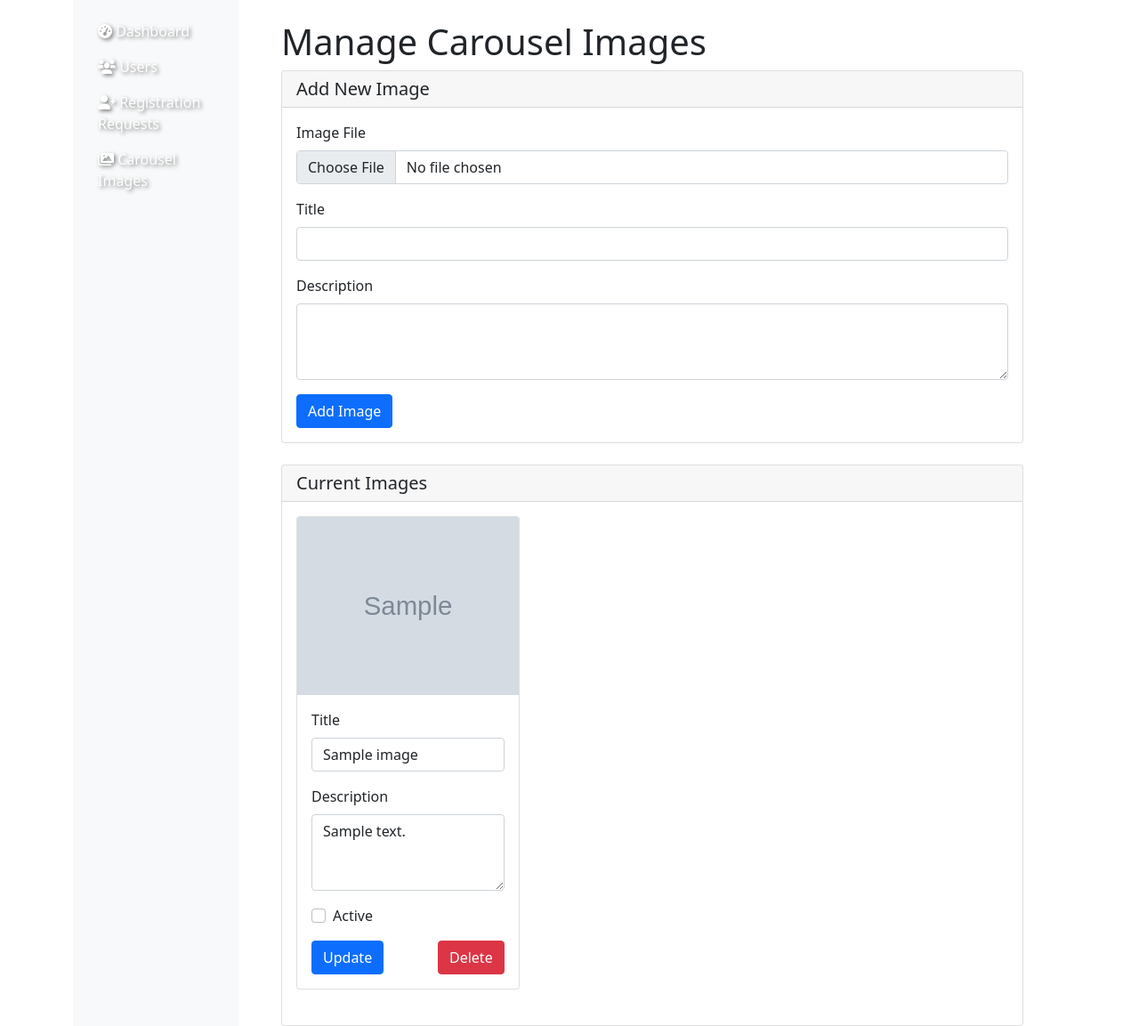
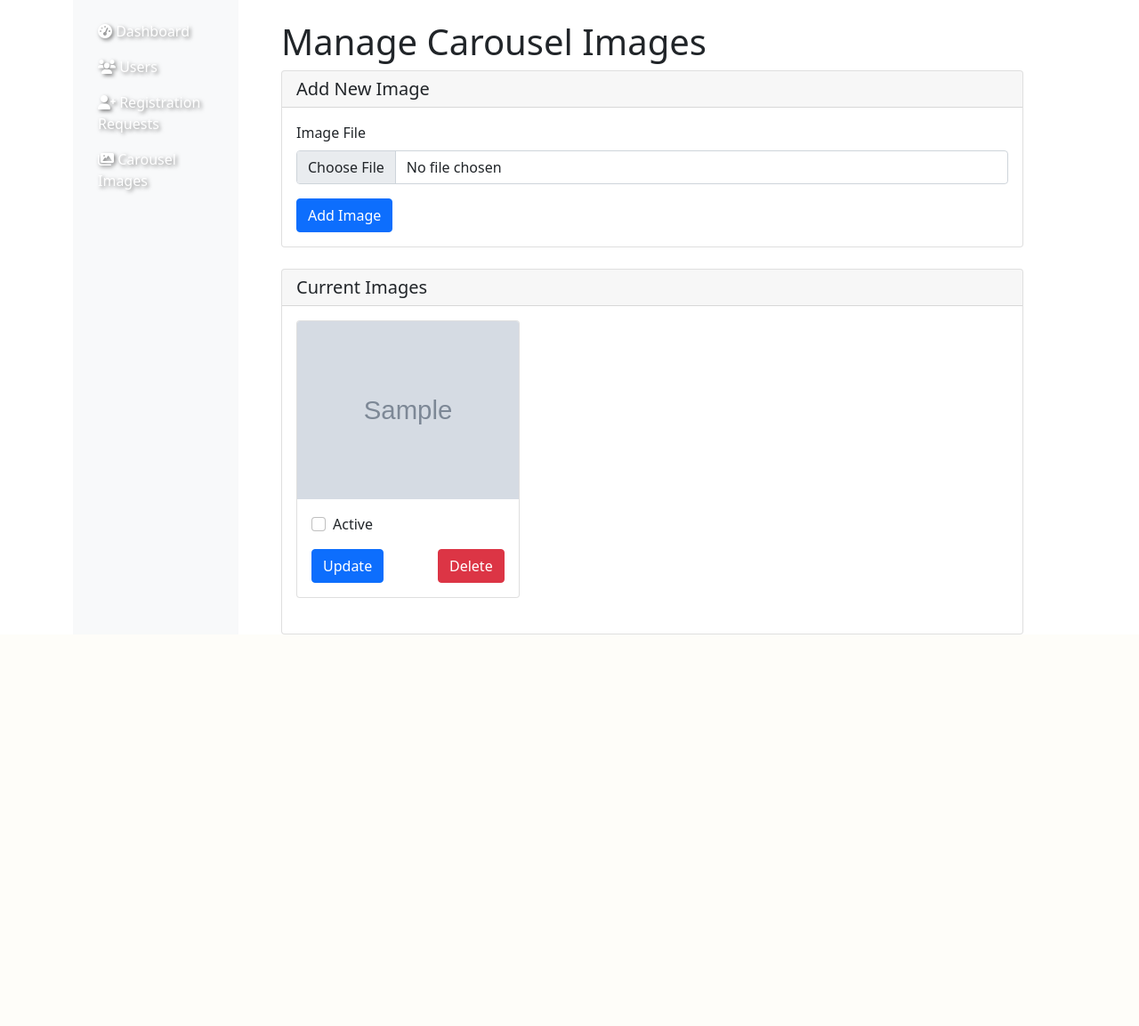
Before and after one commit to MarAlons0/bird_tracker, a Flask app: template templates/admin/carousel.html in a window 1280 px wide. Shown: the part 117-1270 px from the top of the page at 89% size. After the commit the page ends 830 px from the top, so only its background shows below. Run offline with Flask 3, Linux system fonts and the light colour scheme; the template is opened without the code that fills it: most values are stand-ins (such as "Sample title", 1, 10 or a date in 2020); grey boxes marked "Sample" are stand-in pictures; parts of the project's set-up code (start-up, migrations or seed data) failed here and were passed over; some libraries are stand-ins or nearby versions.

Commit message:
Fix carousel image model and update templates

```diff
--- a/models.py
+++ b/models.py
@@ -93,8 +93,8 @@ class CarouselImage(db.Model):
     filepath = db.Column(db.String(255), nullable=True)
     upload_date = db.Column(db.DateTime, nullable=True)
     user_id = db.Column(db.Integer, db.ForeignKey('users.id'), nullable=True)
-    order = db.Column(db.Integer, default=0)
-    is_active = db.Column(db.Boolean, default=True)
+    order = db.Column(db.Integer, nullable=False, default=0)
+    is_active = db.Column(db.Boolean, nullable=False, default=True)
 
     def __repr__(self):
         return f'<CarouselImage {self.filename}>'
--- a/routes/admin.py
+++ b/routes/admin.py
@@ -359,7 +359,7 @@ def add_carousel_image():
     public_id = save_image(file, 'carousel')
 
     if public_id:
-        # Get the highest order value
+        # Get the highest order value using db.func.max()
         max_order = db.session.query(db.func.max(CarouselImage.order)).scalar() or 0
 
         image = CarouselImage(
--- a/templates/admin/carousel.html
+++ b/templates/admin/carousel.html
@@ -16,14 +16,6 @@
                 <div class="mb-3">
                     <label for="image" class="form-label">Image File</label>
                     <input type="file" class="form-control" id="image" name="image" accept="image/*" required>
-                </div>
-                <div class="mb-3">
-                    <label for="title" class="form-label">Title</label>
-                    <input type="text" class="form-control" id="title" name="title">
-                </div>
-                <div class="mb-3">
-                    <label for="description" class="form-label">Description</label>
-                    <textarea class="form-control" id="description" name="description" rows="3"></textarea>
                 </div>
                 <button type="submit" class="btn btn-primary">Add Image</button>
             </form>
@@ -45,19 +37,11 @@
                         <div class="card-body">
                             <form action="{{ url_for('admin.edit_carousel_image', id=image.id) }}" method="post">
                                 <div class="mb-3">
-                                    <label for="title-{{ image.id }}" class="form-label">Title</label>
-                                    <input type="text" class="form-control" id="title-{{ image.id }}"
-                                           name="title" value="{{ image.title }}">
-                                </div>
-                                <div class="mb-3">
-                                    <label for="description-{{ image.id }}" class="form-label">Description</label>
-                                    <textarea class="form-control" id="description-{{ image.id }}"
-                                              name="description" rows="3">{{ image.description }}</textarea>
-                                </div>
-                                <div class="mb-3 form-check">
-                                    <input type="checkbox" class="form-check-input" id="is_active-{{ image.id }}"
-                                           name="active" value="true" {% if image.is_active %}checked{% endif %}>
-                                    <label class="form-check-label" for="is_active-{{ image.id }}">Active</label>
+                                    <div class="form-check">
+                                        <input type="checkbox" class="form-check-input" id="is_active-{{ image.id }}"
+                                               name="active" value="true" {% if image.is_active %}checked{% endif %}>
+                                        <label class="form-check-label" for="is_active-{{ image.id }}">Active</label>
+                                    </div>
                                 </div>
                                 <div class="d-flex justify-content-between">
                                     <button type="submit" class="btn btn-primary">Update</button>
```
